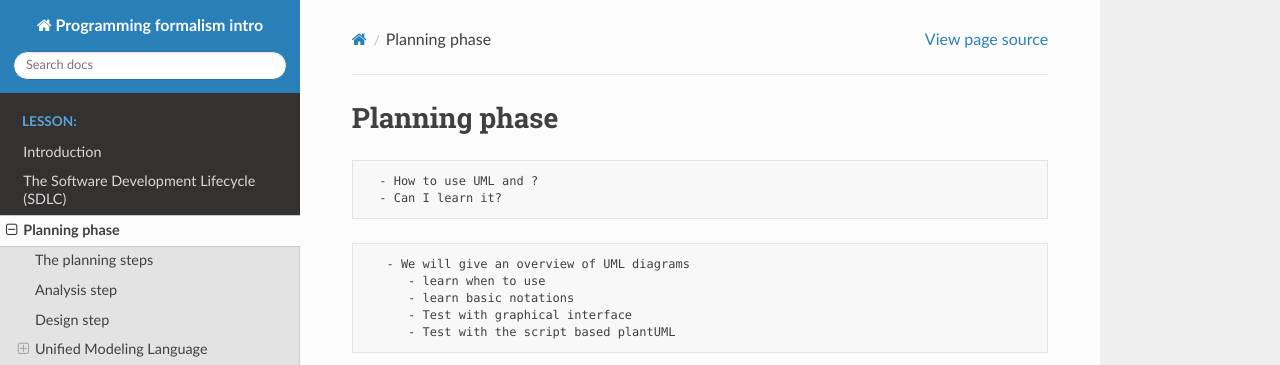
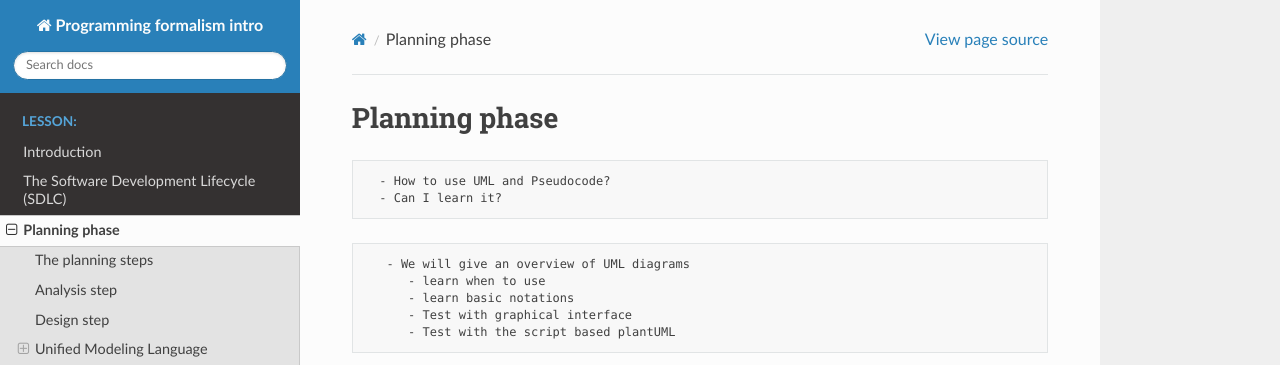
Before and after one commit to UPPMAX/programming_formalisms_intro, a Sphinx documentation site: the page built from doc/flowcharts.md, in a window 1280 px wide and 900 px high. Shown: the top 365 px of the window. Built offline with Sphinx 7.4.7 and the Read the Docs theme 2.0.0, drawn with Linux system fonts in a browser that asks for light colours; pages that are not in the unit, such as notebooks, are missing from menus.

Commit message:
Update flowcharts.md

````diff
--- a/doc/flowcharts.md
+++ b/doc/flowcharts.md
@@ -1,7 +1,7 @@
 # Planning phase
 
 ```{questions}
-  - How to use UML and ?
+  - How to use UML and Pseudocode?
   - Can I learn it?
 ```
 
````
